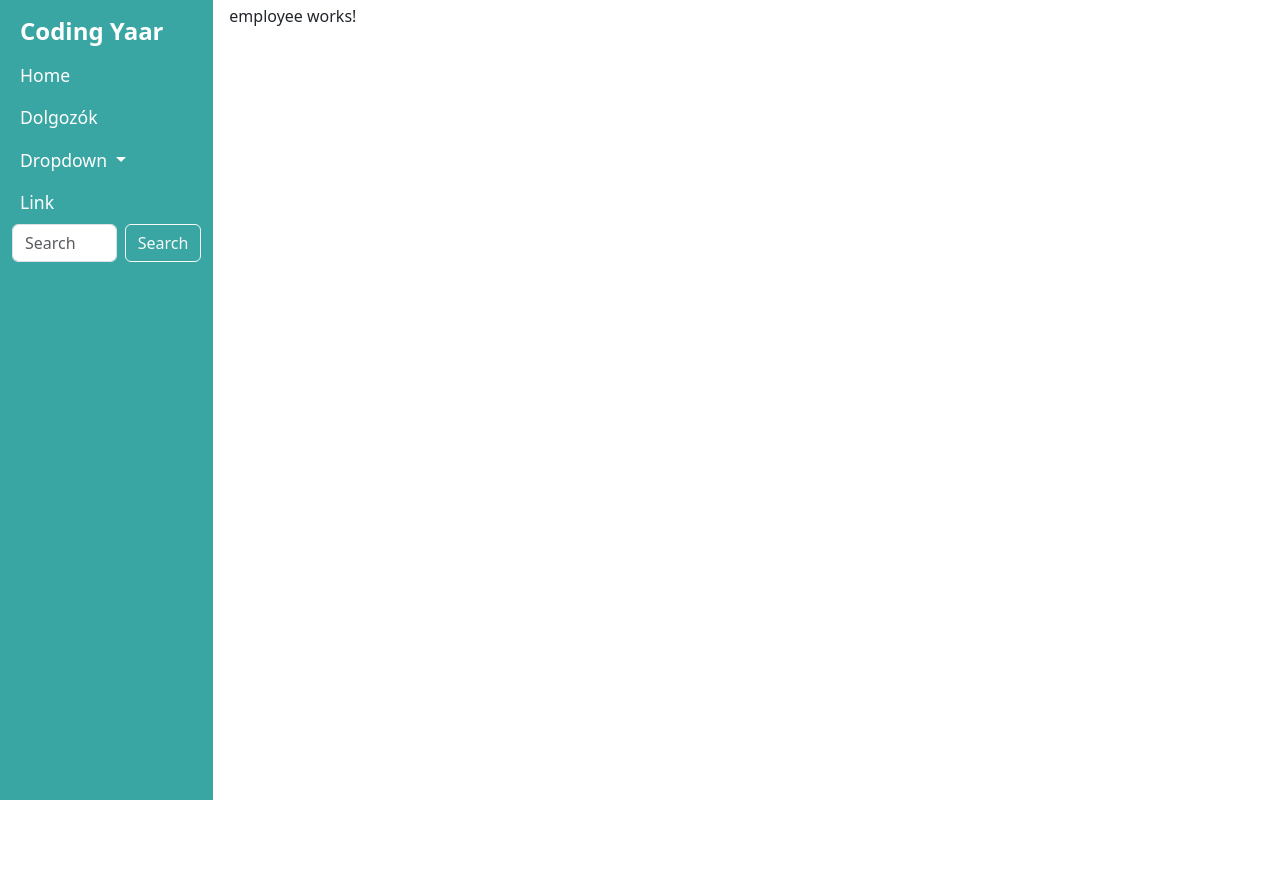
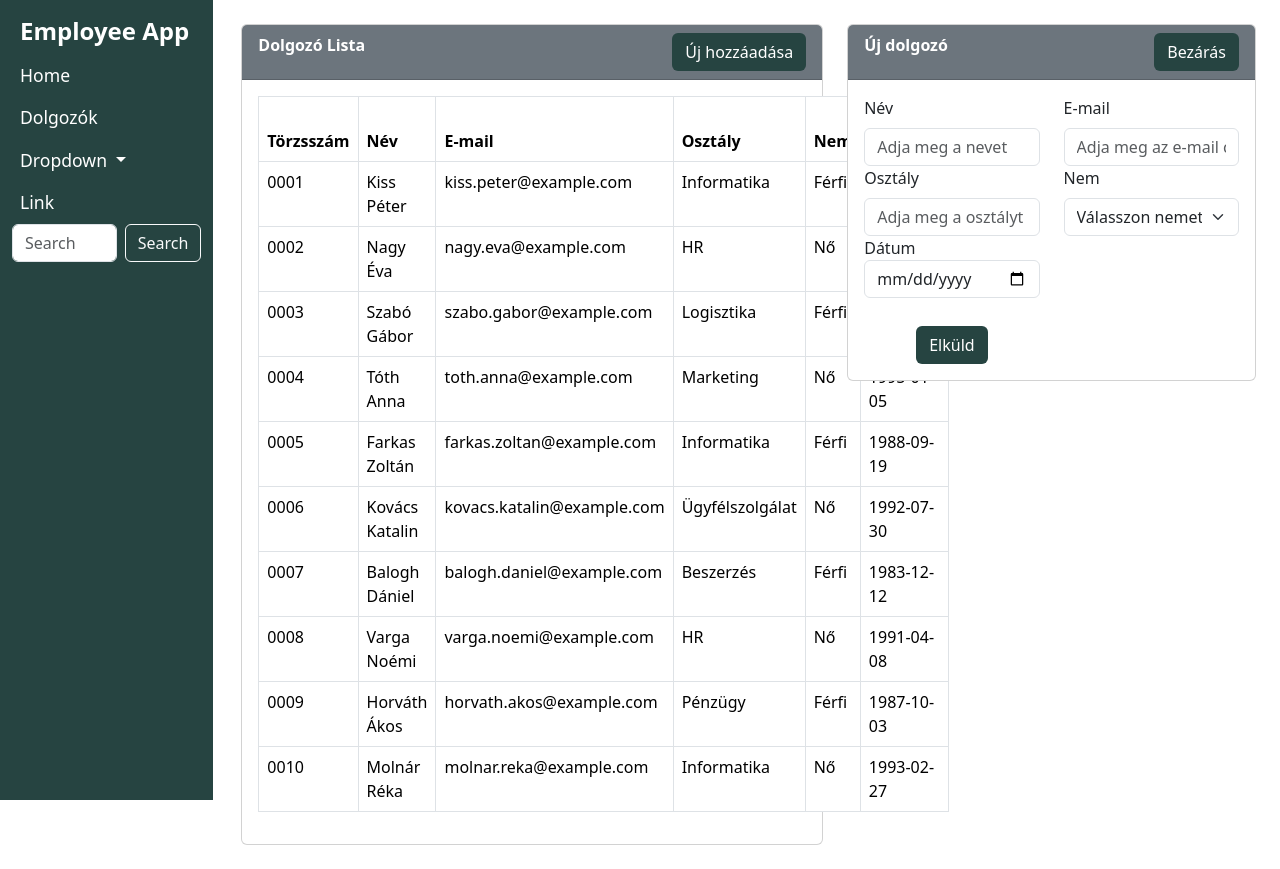
Before and after one commit to nyesozoltan/WebTech_EmployeeApp, an Angular app: page /employee in a window 1280 px wide. Before the commit the page ends 800 px from the top, so only its background shows below. Built offline with nearby package versions, Linux system fonts and the light colour scheme.

Commit message:
Alap adatok feltöltése, táblázat

```diff
--- /dev/null
+++ b/public/employees.json
@@ -0,0 +1,82 @@
+[
+  {
+    "employeeId": "0001",
+    "employeeName": "Kiss Péter",
+    "emailId": "kiss.peter@example.com",
+    "department": "Informatika",
+    "gender": "Férfi",
+    "birthDate": "1985-03-15"
+  },
+  {
+    "employeeId": "0002",
+    "employeeName": "Nagy Éva",
+    "emailId": "nagy.eva@example.com",
+    "department": "HR",
+    "gender": "Nő",
+    "birthDate": "1990-06-22"
+  },
+  {
+    "employeeId": "0003",
+    "employeeName": "Szabó Gábor",
+    "emailId": "szabo.gabor@example.com",
+    "department": "Logisztika",
+    "gender": "Férfi",
+    "birthDate": "1982-11-10"
+  },
+  {
+    "employeeId": "0004",
+    "employeeName": "Tóth Anna",
+    "emailId": "toth.anna@example.com",
+    "department": "Marketing",
+    "gender": "Nő",
+    "birthDate": "1995-01-05"
+  },
+  {
+    "employeeId": "0005",
+    "employeeName": "Farkas Zoltán",
+    "emailId": "farkas.zoltan@example.com",
+    "department": "Informatika",
+    "gender": "Férfi",
+    "birthDate": "1988-09-19"
+  },
+  {
+    "employeeId": "0006",
+    "employeeName": "Kovács Katalin",
+    "emailId": "kovacs.katalin@example.com",
+    "department": "Ügyfélszolgálat",
+    "gender": "Nő",
+    "birthDate": "1992-07-30"
+  },
+  {
+    "employeeId": "0007",
+    "employeeName": "Balogh Dániel",
+    "emailId": "balogh.daniel@example.com",
+    "department": "Beszerzés",
+    "gender": "Férfi",
+    "birthDate": "1983-12-12"
+  },
+  {
+    "employeeId": "0008",
+    "employeeName": "Varga Noémi",
+    "emailId": "varga.noemi@example.com",
+    "department": "HR",
+    "gender": "Nő",
+    "birthDate": "1991-04-08"
+  },
+  {
+    "employeeId": "0009",
+    "employeeName": "Horváth Ákos",
+    "emailId": "horvath.akos@example.com",
+    "department": "Pénzügy",
+    "gender": "Férfi",
+    "birthDate": "1987-10-03"
+  },
+  {
+    "employeeId": "0010",
+    "employeeName": "Molnár Réka",
+    "emailId": "molnar.reka@example.com",
+    "department": "Informatika",
+    "gender": "Nő",
+    "birthDate": "1993-02-27"
+  }
+]
--- /dev/null
+++ b/src/app/_services/employee.service.ts
@@ -0,0 +1,59 @@
+import { HttpClient } from "@angular/common/http";
+import { inject, Injectable } from "@angular/core";
+import { Employee } from "../model/Employee";
+import { Observable, tap } from "rxjs";
+
+const STORAGE_KEY = 'employees';
+
+@Injectable({providedIn: 'root'})
+export class EmployeeService {
+    http = inject(HttpClient);
+
+    private employees: Employee[] = [];
+    private readonly localStorageKey = 'employees';
+
+    loadInitialEmployees(): Observable<Employee[]> {
+        return this.http.get<Employee[]>('employees.json').pipe(tap((data: Employee[]) => this.employees = data));
+    };
+
+    loadEmployees(): Employee[] {
+        const storedEmployees = localStorage.getItem(this.localStorageKey);
+        if(storedEmployees) {
+            this.employees = JSON.parse(storedEmployees);
+        }
+        return this.employees;
+    };
+
+    getAllEmployees() {
+        return this.employees;
+    };
+
+    getEmployeeById(id: string) {
+        return this.employees.find((employee) => employee.employeeId === id);
+    };
+
+    addEmployee(employee: Employee) {
+        this.employees.push(employee);
+        this.saveEmployeesToLocalStorage();
+    };
+
+    updateEmployee(employee: Employee) {
+        const index = this.employees.findIndex((e) => e.employeeId === employee.employeeId);
+        if (index !== -1) {
+            this.employees[index] = employee;
+            this.saveEmployeesToLocalStorage();
+        }
+    };
+
+    deleteEmployee(id: string) {
+        const index = this.employees.findIndex((employee) => employee.employeeId === id);
+        if (index !== -1) {
+            this.employees.splice(index, 1);
+            this.saveEmployeesToLocalStorage();
+        }
+    };
+
+    private saveEmployeesToLocalStorage() {
+        localStorage.setItem(this.localStorageKey, JSON.stringify(this.employees));
+    };
+}
--- a/src/app/pages/employee/employee.component.html
+++ b/src/app/pages/employee/employee.component.html
@@ -1 +1,98 @@
-<p>employee works!</p>
+<div class="container-fluid my-4">
+<div class="row">
+    <div class="col-7">
+        <div class="card">
+            <div class="card-header bg-secondary">
+                <div class="row">
+                    <div class="col-6 text-white">
+                        <strong>Dolgozó Lista</strong>
+                    </div>
+                    <div class="col-6 text-end">
+                        <button class="btn text-white" style="background-color:#264441;">Új hozzáadása</button>
+                    </div>
+                </div>
+            </div>
+            <div class="card-body">
+                <div class="row">
+                   <div class="col-12">
+                    <table class="table table-bordered">
+                        <thead>
+                            <tr>
+                                <th>Törzsszám</th>
+                                <th>Név</th>
+                                <th>E-mail</th>
+                                <th>Osztály</th>
+                                <th>Nem</th>
+                                <th>Születési Dátum</th>
+                            </tr>
+                        </thead>
+                        <tbody>
+                            <tr *ngFor="let employee of employees">
+                                <td>{{ employee.employeeId }}</td>
+                                <td>{{ employee.employeeName }}</td>
+                                <td>{{ employee.emailId }}</td>
+                                <td>{{ employee.department }}</td>
+                                <td>{{ employee.gender }}</td>
+                                <td>{{ employee.birthDate | date:'yyyy-MM-dd' }}</td>
+                              </tr>
+                        </tbody>
+                    </table>
+                   </div>
+                </div>
+            </div>
+        </div>
+    </div>
+    <div class="col-5">
+        <div class="card">
+            <div class="card-header bg-secondary">
+                <div class="row">
+                    <div class="col-6 text-white">
+                        <strong>Új dolgozó</strong>
+                    </div>
+                    <div class="col-6 text-end">
+                        <button class="btn text-white" style="background-color:#264441;">Bezárás</button>
+                    </div>
+                </div>
+            </div>
+            <div class="card-body">
+                <form class="mb-4">
+                    <div class="row">
+                        <div class="col-md-6">
+                            <label for="employeeName" class="form-label">Név</label>
+                            <input type="text" class="form-control" id="employeeName" placeholder="Adja meg a nevet">
+                        </div>
+                        <div class="col-md-6">
+                            <label for="emailId" class="form-label">E-mail</label>
+                            <input type="email" class="form-control" id="emailId" placeholder="Adja meg az e-mail címet">
+                        </div>
+                    </div>
+                    <div class="row">
+                        <div class="col-md-6">
+                            <label for="department" class="form-label">Osztály</label>
+                            <input type="text" class="form-control" id="department" placeholder="Adja meg a osztályt">
+                        </div>
+                        <div class="col-md-6">
+                            <label for="gender" class="form-label">Nem</label>
+                            <select id="gender" class="form-select">
+                                <option selected>Válasszon nemet</option>
+                                <option value="Male">Férfi</option>
+                                <option value="Female">Nő</option>
+                            </select>
+                        </div>
+                    </div>
+                    <div class="row">
+                        <div class="col-md-6">
+                            <label for="">Dátum</label>
+                            <input type="date" class="form-control">
+                        </div>
+                    </div>
+                </form>
+                <div class="row pt-1">
+                  <div class="col-6 text-center">
+                    <button class="btn text-white" style="background-color:#264441;">Elküld</button>
+                  </div>
+            </div>
+        </div>
+    </div>
+</div>
+</div>
--- a/src/app/pages/employee/employee.component.ts
+++ b/src/app/pages/employee/employee.component.ts
@@ -1,11 +1,40 @@
-import { Component } from '@angular/core';
+import { Component, inject, Inject } from '@angular/core';
+import { Employee } from '../../model/Employee';
+import { EmployeeService } from '../../_services/employee.service';
+import { Router } from '@angular/router';
+import { CommonModule } from '@angular/common';
 
 @Component({
   selector: 'app-employee',
-  imports: [],
+  imports: [CommonModule],
   templateUrl: './employee.component.html',
   styleUrl: './employee.component.css'
 })
 export class EmployeeComponent {
+  employees: Employee[] = [];
+  employeeService = inject(EmployeeService);
+  router = inject(Router);
 
+  ngOnInit() {
+    const stored = this.employeeService.getAllEmployees();
+    if (stored.length === 0) {
+      this.employeeService.loadInitialEmployees().subscribe(data => {
+        localStorage.setItem('employees', JSON.stringify(data));
+        this.employees = data;
+      });
+    } else {
+      this.employees = this.employeeService.loadEmployees();
+    }
+  }
+
+  onEdit(id: string) {
+    this.router.navigate(['/employee/edit', id]);
+  }
+
+  onDelete(id: string) {
+    if (confirm('Biztosan törölni szeretné?')) {
+      this.employeeService.deleteEmployee(id);
+      this.employees = this.employeeService.getAllEmployees();
+    }
+  }
 }
--- a/src/app/pages/layout/layout.component.html
+++ b/src/app/pages/layout/layout.component.html
@@ -1,8 +1,8 @@
 <div class="row">
     <div class="col-2">
-        <nav class="navbar fixed-top navbar-expand-lg navbar-dark" style="background-color:  #39A6A3;">
+        <nav class="navbar fixed-top navbar-expand-lg navbar-dark" style="background-color:  #264441;">
             <div class="container-fluid">
-              <a class="navbar-brand fw-bold" href="#">Coding Yaar</a>
+              <a class="navbar-brand fw-bold" href="#">Employee App</a>
               <button class="navbar-toggler" type="button" data-bs-toggle="collapse" data-bs-target="#navbarSupportedContent" aria-controls="navbarSupportedContent" aria-expanded="false" aria-label="Toggle navigation">
                 <span class="navbar-toggler-icon"></span>
               </button>
@@ -39,7 +39,7 @@
             </div>
           </nav>
     </div>
-    <div class="col-9">
+    <div class="col-10">
         <div class="container-fluid mt-1">
             <router-outlet></router-outlet>
         </div>
```
Also changed, not shown: src/app/model/Employee.ts (+8 -14 lines).
